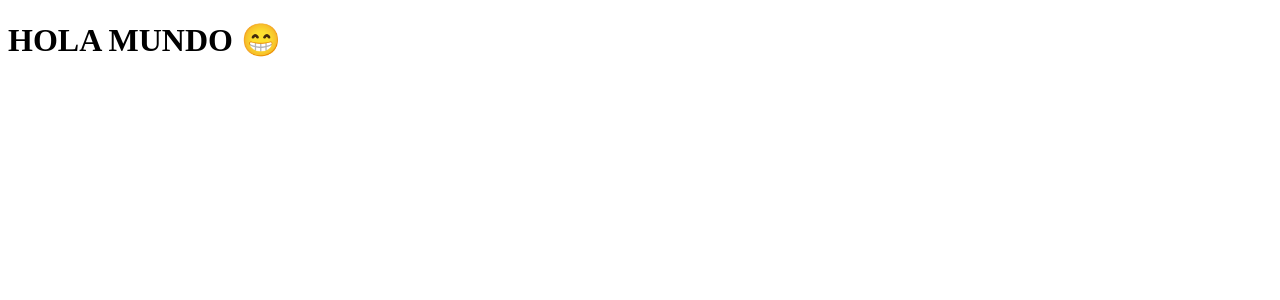
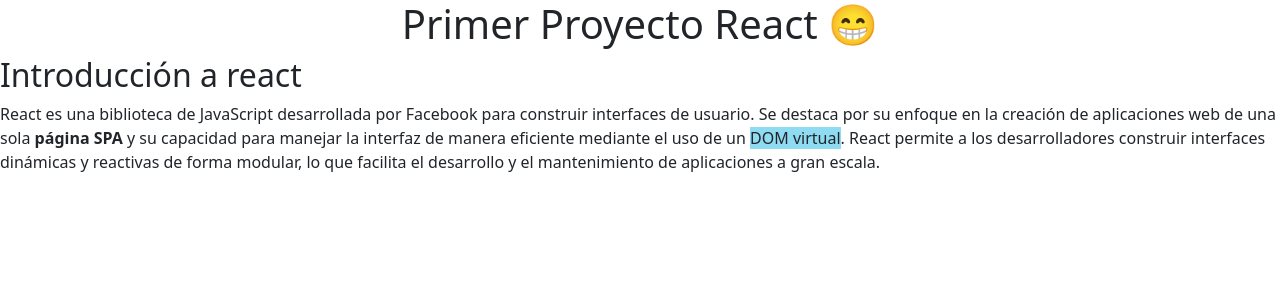
Before and after one commit to JulianGr16/contadorReact, a React (Vite) app: page / in a window 1280 px wide. Shown: the top 300 px of the page. Built offline with nearby package versions, Linux system fonts and the light colour scheme.

Commit message:
agregamos un componente y un estilo a ese componente

```diff
--- a/src/App.jsx
+++ b/src/App.jsx
@@ -1,10 +1,15 @@
+import "bootstrap/dist/css/bootstrap.min.css";
+import Informacion from "./components/Informacion"
+
 
 function App() {
 
   return (
-    <>
-     <h1>HOLA MUNDO 😁</h1>
-    </>
+    <main>
+     <h1 className="text-center mb-2">Primer Proyecto React 😁</h1>
+     { /*Invocar los componentes */ }
+     <Informacion/>
+    </main>
   )
 }
 
--- /dev/null
+++ b/src/components/Informacion.jsx
@@ -0,0 +1,20 @@
+const Informacion = () => {
+  // AQUI AGREGO LA MAYOR PARTE DE LOGICA
+
+  return (
+    <section>
+      <h2>Introducción a react</h2>
+      <p>
+        React es una biblioteca de JavaScript desarrollada por Facebook para
+        construir interfaces de usuario. Se destaca por su enfoque en la
+        creación de aplicaciones web de una sola <strong>página SPA</strong> y su capacidad para
+        manejar la interfaz de manera eficiente mediante el uso de un <span className="parrafoResaltado">DOM
+        virtual</span>. React permite a los desarrolladores construir interfaces
+        dinámicas y reactivas de forma modular, lo que facilita el desarrollo y
+        el mantenimiento de aplicaciones a gran escala.
+      </p>
+    </section>
+  );
+};
+
+export default Informacion;
--- a/src/index.css
+++ b/src/index.css
@@ -0,0 +1,3 @@
+.parrafoResaltado{
+    background-color: #7fd7f1e0;
+}
```
